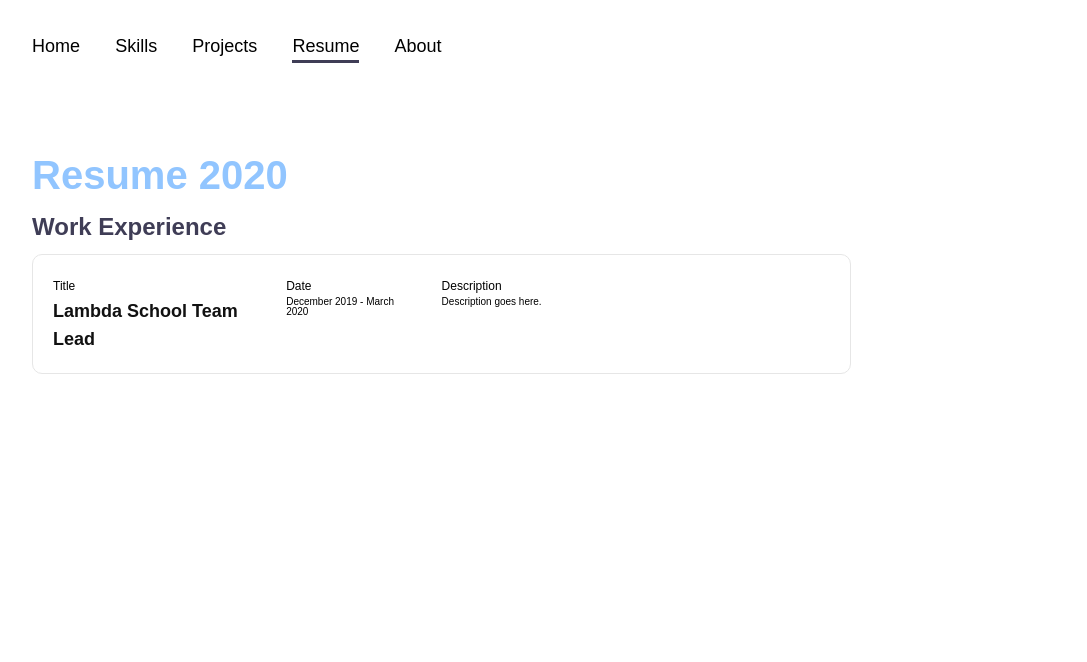
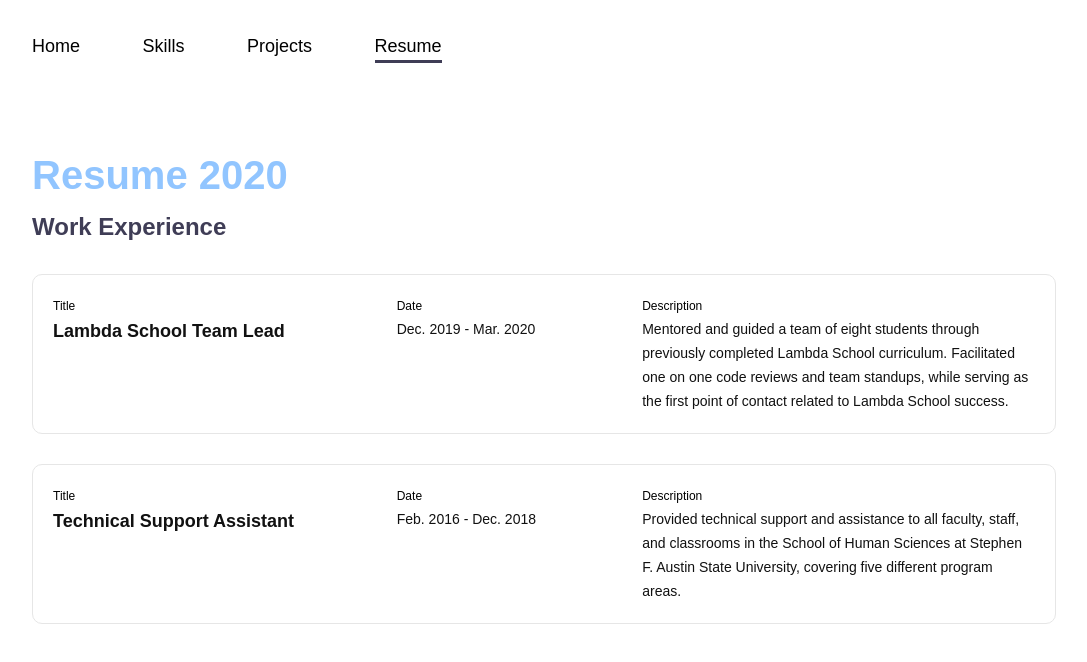
Before and after one commit to alex-lc/portfolio, a React (Create React App) app: page /resume in a window 1280 px wide. Shown: the top 662 px of the page, without its empty margins (96-1183 px from the left). Built offline with nearby package versions, Linux system fonts and the light colour scheme.

Commit message:
resume work

```diff
--- a/src/components/Header.js
+++ b/src/components/Header.js
@@ -11,7 +11,6 @@
                 <NavLink activeClassName="active" to="/skills">Skills</NavLink>
                 <NavLink activeClassName="active" to="/projects">Projects</NavLink>
                 <NavLink activeClassName="active" to="/resume">Resume</NavLink>
-                <NavLink activeClassName="active" to="/about">About</NavLink>
             </Nav>
         </NavContainer>
     )
--- a/src/components/Resume.js
+++ b/src/components/Resume.js
@@ -2,7 +2,7 @@
 import { useSpring } from 'react-spring';
 
 /* styles */
-import { Container, InnerContainer, H2, ResumeContainer, ResumeItem, ResumeHeading, ResumeItemLabel, JobTitle } from '../styles';
+import { Container, InnerContainer, H2, ResumeContainer, ResumeItem, ResumeHeading, ResumeItemLabel, JobTitle, ResumeDate, JobDescription } from '../styles';
 
 /* components */
 import Header from './Header';
@@ -30,11 +30,32 @@
                         </div>
                         <div className="date">
                             <ResumeItemLabel>Date</ResumeItemLabel>
-                            December 2019 - March 2020
+                            <ResumeDate>Dec. 2019 - Mar. 2020</ResumeDate>
                         </div>
                         <div className="description">
                             <ResumeItemLabel>Description</ResumeItemLabel>
-                            Description goes here.
+                            <JobDescription>
+                                Mentored and guided a team of eight students through previously completed Lambda School curriculum. Facilitated
+                                one on one code reviews and team standups, while serving as the first point of contact related to Lambda School success.
+                            </JobDescription>
+                        </div>
+                    </ResumeItem>
+
+                    <ResumeItem>
+                        <div className="job">
+                            <ResumeItemLabel>Title</ResumeItemLabel>
+                            <JobTitle>Technical Support Assistant</JobTitle>
+                        </div>
+                        <div className="date">
+                            <ResumeItemLabel>Date</ResumeItemLabel>
+                            <ResumeDate>Feb. 2016 - Dec. 2018</ResumeDate>
+                        </div>
+                        <div className="description">
+                            <ResumeItemLabel>Description</ResumeItemLabel>
+                            <JobDescription>
+                                Provided technical support and assistance to all faculty, staff, and classrooms in the School of Human Sciences at Stephen F.
+                                Austin State University, covering five different program areas.
+                            </JobDescription>
                         </div>
                     </ResumeItem>
                 </ResumeContainer>
--- a/src/styles/index.js
+++ b/src/styles/index.js
@@ -5,7 +5,7 @@
 import { Hero, HeroInfo, Social, SocialIcon, NavContainer, Nav } from './landing';
 import { BackgroundSplash, SkillContainer, Skill } from './skills';
 import { ProjectContainer, ProjectTitle, ProjectDescription, ProjectHeading, TechStack, ProjectControls, ProjectButton } from './projects';
-import { ResumeContainer, ResumeItem, ResumeHeading, ResumeItemLabel, JobTitle } from './resume';
+import { ResumeContainer, ResumeItem, ResumeHeading, ResumeItemLabel, JobTitle, ResumeDate, JobDescription } from './resume';
 
 /* structural components */
 export const Container = styled(animated.div)`
@@ -24,5 +24,5 @@
 export {
     H1, H2, LargeP, Hero, HeroInfo, Tagline, Social, SocialIcon, NavContainer, Nav, BackgroundSplash, SkillContainer, Skill,
     ProjectContainer, ProjectTitle, ProjectDescription, ProjectHeading, TechStack, ProjectButton, ProjectControls,
-    ResumeContainer, ResumeItem, ResumeHeading, ResumeItemLabel, JobTitle
+    ResumeContainer, ResumeItem, ResumeHeading, ResumeItemLabel, JobTitle, ResumeDate, JobDescription
 };
--- a/src/styles/resume.js
+++ b/src/styles/resume.js
@@ -14,7 +14,8 @@
 `;
 
 export const ResumeItem = styled.div`
-    width: 80%;
+    width: 100%;
+    margin: 3rem 0 0;
     padding: 2rem;
     border: 1px solid #e6e6e6;
     border-radius: 1rem;
@@ -22,21 +23,21 @@
     justify-content: space-between;
 
     .job {
-        width: 25%;
+        width: 30%;
         display: flex;
         flex-direction: column;
         align-items: flex-start;
     }
 
     .date {
-        width: 15%;
+        width: 20%;
         display: flex;
         flex-direction: column;
         align-items: flex-start;
     }
 
     .description {
-        width: 50%;
+        width: 40%;
         display: flex;
         flex-direction: column;
         align-items: flex-start;
@@ -55,3 +56,17 @@
     line-height: 2.8rem;
     color: #111111;
 `;
+
+export const ResumeDate = styled.p`
+    font-size: 1.4rem;
+    font-weight: 500;
+    line-height: 2.4rem;
+    color: #111111;
+`;
+
+export const JobDescription = styled.p`
+    font-size: 1.4rem;
+    font-weight: 500;
+    line-height: 2.4rem;
+    color: #111111;
+`;
```
